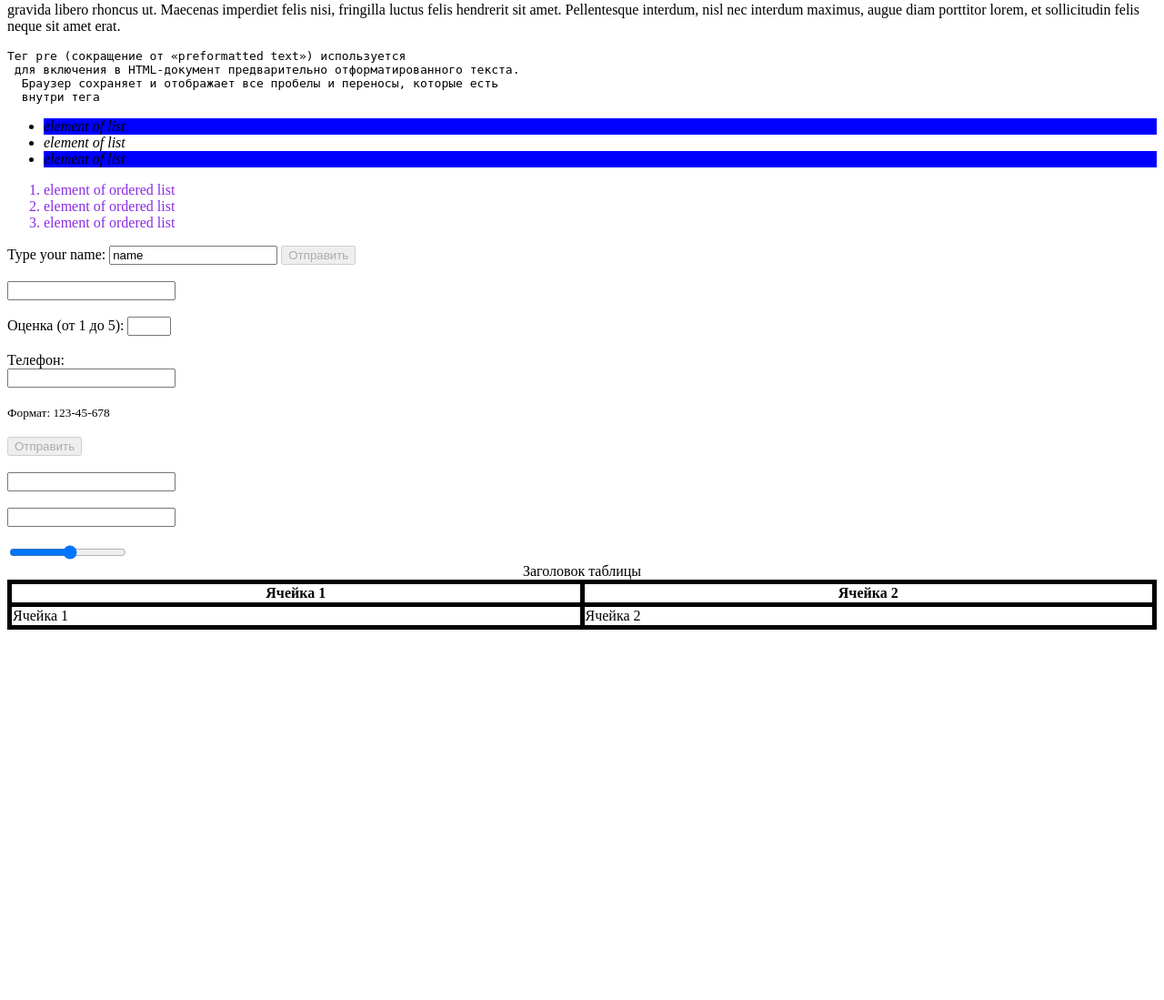
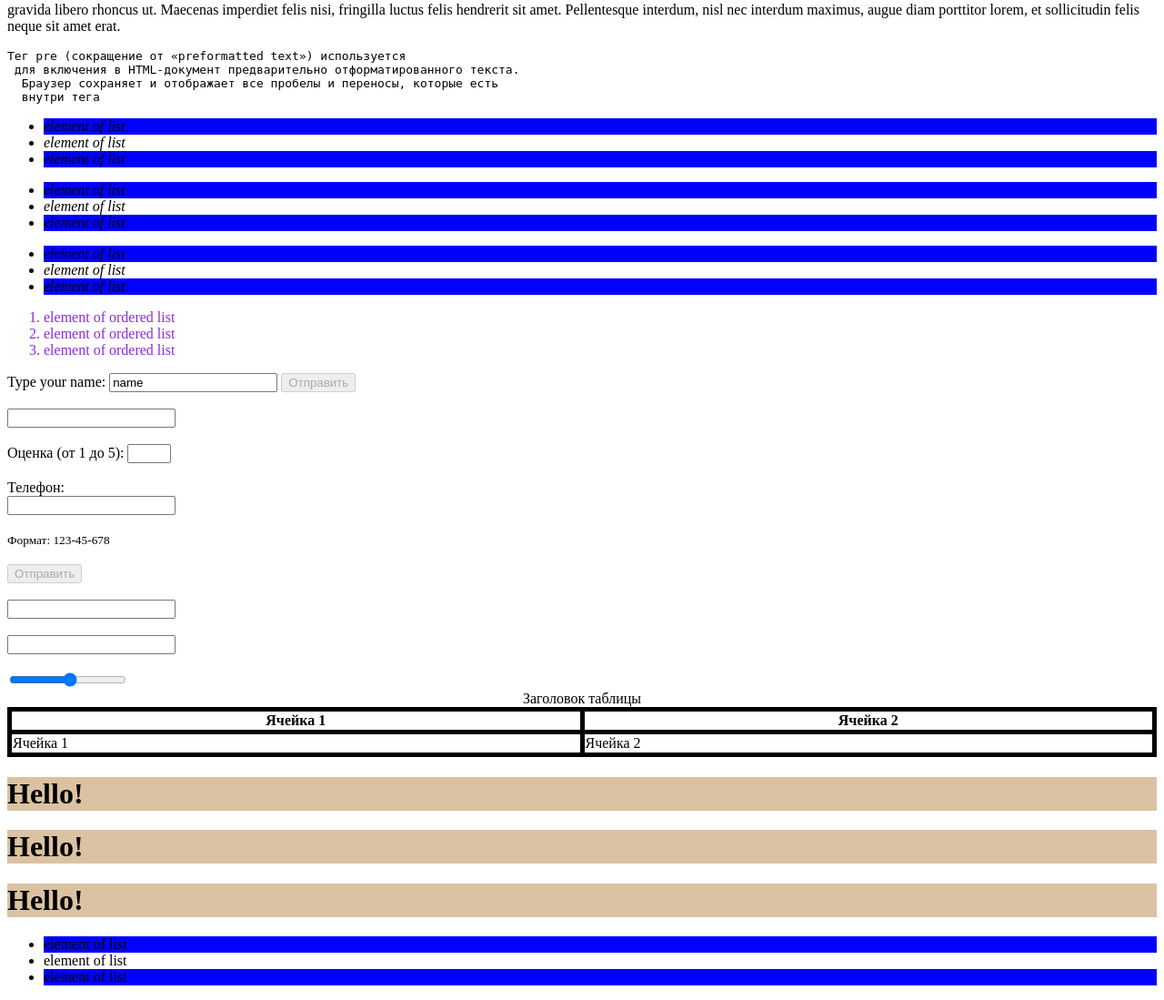
Before and after one commit to vladislav-1507/autotests-ui, a Python web app: template templates/HTML_tags_attributes_test.html in a window 1280 px wide. Shown: the part 614-1713 px from the top of the page at 91% size. Before the commit the page ends 1306 px from the top, so only its background shows below. Run offline with Jinja, Linux system fonts and the light colour scheme; the template is opened without the code that fills it, so the values that code supplies are empty.

Commit message:
изменения в структуре HTML

```diff
--- a/templates/HTML_tags_attributes_test.html
+++ b/templates/HTML_tags_attributes_test.html
@@ -39,6 +39,16 @@ diam porttitor lorem, et sollicitudin felis neque sit amet erat.</p>
   Браузер сохраняет и отображает все пробелы и переносы, которые есть
   внутри тега
 </pre>
+<ul class="first_class">
+    <li>element of list</li>
+    <li>element of list</li>
+    <li>element of list</li>
+</ul>
+<ul class="first_class">
+    <li>element of list</li>
+    <li>element of list</li>
+    <li>element of list</li>
+</ul>
 <ul class="first_class">
     <li>element of list</li>
     <li>element of list</li>
@@ -89,5 +99,22 @@ diam porttitor lorem, et sollicitudin felis neque sit amet erat.</p>
     <td>Ячейка 2</td>
   </tr>
 </table>
+<div>
+  <div>
+    <h1>Hello!</h1>
+  </div>
+  <div>
+    <h1>Hello!</h1>
+  </div>
+  <div>
+    <h1>Hello!</h1>
+    <ul class="1st_class">
+    <li>element of list</li>
+    <li>element of list</li>
+    <li>element of list</li>
+</ul>
+  </div>
+</div>
+
 </body>
 </html>
```
